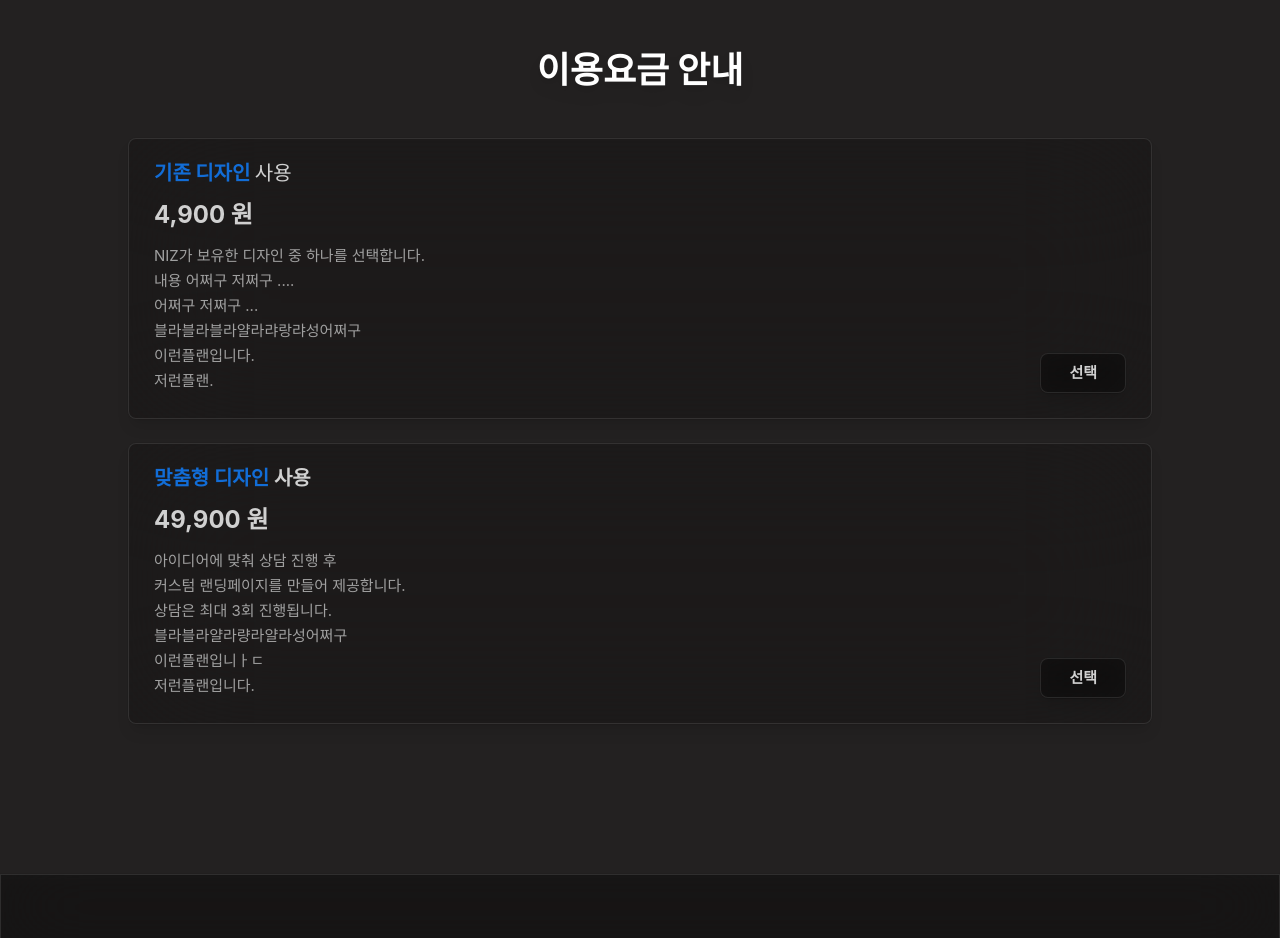
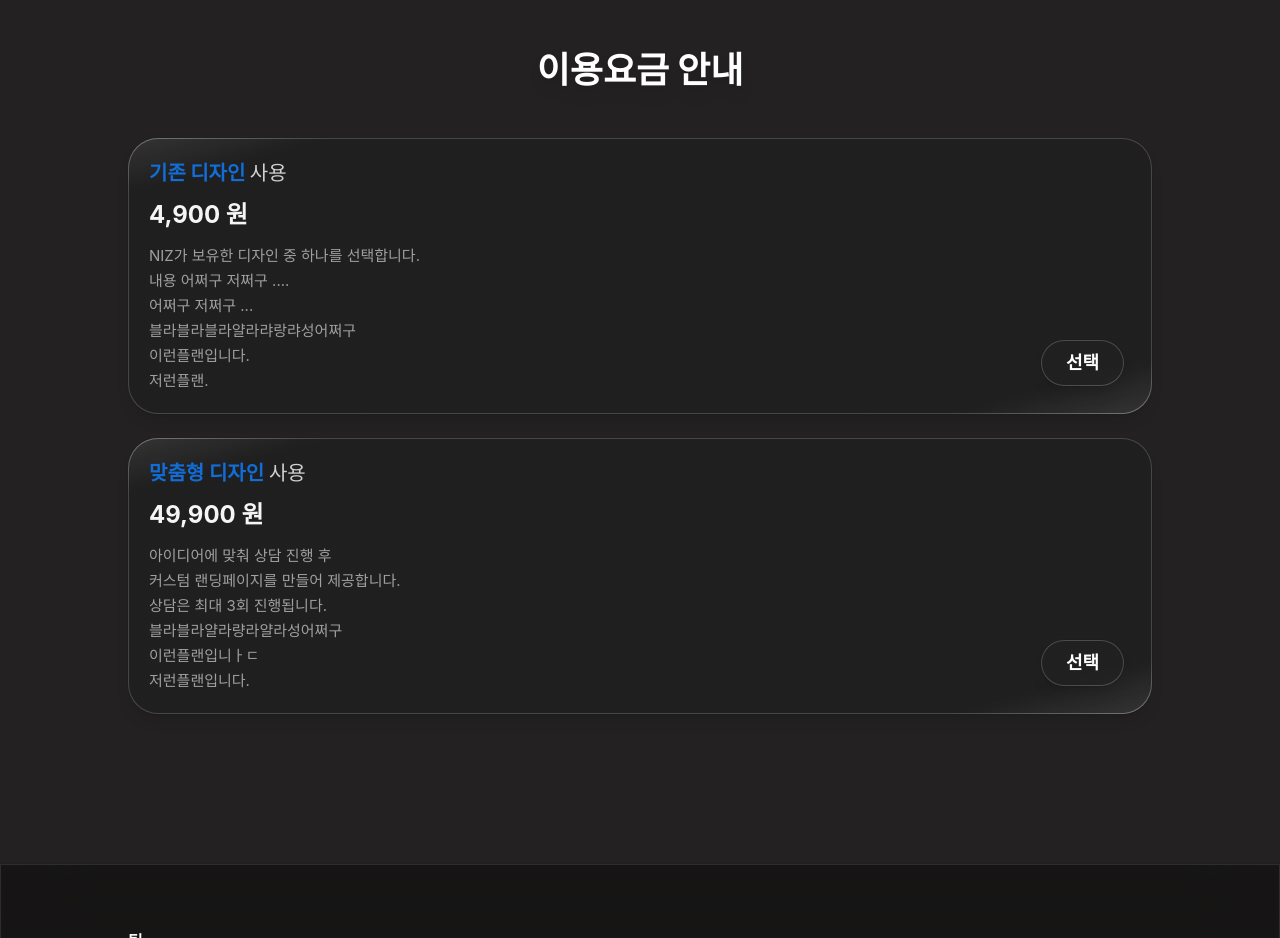
Before and after one commit to NIZ-Solutions/niz-front, a React (Create React App) app: page / in a window 1280 px wide. Shown: the part 4100-5038 px from the top of the page. Built offline with nearby package versions, Linux system fonts and the light colour scheme; no server answers.

Commit message:
💄: Fix Style Color

```diff
--- a/src/App.css
+++ b/src/App.css
@@ -222,3 +222,23 @@ html.snap-y {
   scroll-snap-align: start;
   scroll-snap-stop: always;
 }
+
+input:-webkit-autofill,
+input:-webkit-autofill:hover,
+input:-webkit-autofill:focus,
+input:-webkit-autofill:active {
+  -webkit-text-fill-color: #000;
+  -webkit-box-shadow: 0 0 0px 1000px #232121 inset;
+  box-shadow: 0 0 0px 1000px #232121 inset;
+  transition: #fff 5000s ease-in-out 0s;
+}
+
+input:autofill,
+input:autofill:hover,
+input:autofill:focus,
+input:autofill:active {
+  -webkit-text-fill-color: #fff;
+  -webkit-box-shadow: 0 0 0px 1000px #fff inset;
+  box-shadow: 0 0 0px 1000px #232121 inset;
+  transition: #fff 5000s ease-in-out 0s;
+}
--- a/src/main/Plan.tsx
+++ b/src/main/Plan.tsx
@@ -23,12 +23,12 @@ export default function Plan() {
         이용요금 안내
       </h1>
       <ul className="flex w-full max-w-screen-lg flex-col gap-6 text-[15px] text-gray-002">
-        <li className="relative flex flex-col gap-3 rounded-lg border border-white/10 bg-black/20 p-[25px] pt-[20px] text-left shadow-lg ring-1 ring-black/5 backdrop-blur-3xl backdrop-saturate-150 supports-[backdrop-filter]:backdrop-blur-3xl">
+        <li className="glowing-border relative flex flex-col gap-3 rounded-lg border-2 bg-black/20 p-5 pt-[20px] text-left shadow-lg ring-1 ring-black/5 backdrop-blur-md backdrop-saturate-150 supports-[backdrop-filter]:backdrop-blur-md">
           <h2 className="text-xl font-extrabold text-blue-001">
             기존 디자인&nbsp;
             <p className="inline font-normal text-gray-001">사용</p>
           </h2>
-          <h2 className="text-2xl font-bold text-gray-001">4,900 원</h2>
+          <h2 className="text-2xl font-bold text-gray-000">4,900 원</h2>
           <p className="leading-[25px]">
             NIZ가 보유한 디자인 중 하나를 선택합니다.
             <br />
@@ -45,17 +45,19 @@ export default function Plan() {
           <button
             type="button"
             onClick={() => handleSubscription("PLAN1")}
-            className="absolute bottom-[25px] right-[25px] flex h-fit max-w-fit flex-col gap-3 rounded-lg border border-white/10 bg-black/30 px-7 py-2 text-left font-bold text-gray-001 shadow-lg ring-1 ring-black/5 backdrop-blur-md backdrop-saturate-150 supports-[backdrop-filter]:backdrop-blur-md"
+            className="group absolute bottom-[25px] right-[25px] inline-flex h-fit w-full max-w-fit items-center justify-center p-[2px] hover:drop-shadow"
           >
-            선택
+            <span className="glowing-border inline-flex w-full items-center justify-center px-6 py-2 text-lg font-extrabold text-white shadow-lg ring-1 ring-black/5 backdrop-blur-sm backdrop-saturate-150 transition-transform duration-300 ease-out active:scale-[0.97] group-hover:scale-[0.985] supports-[backdrop-filter]:backdrop-blur-sm">
+              선택
+            </span>
           </button>
         </li>
-        <li className="relative flex flex-col gap-3 rounded-lg border border-white/10 bg-black/20 p-[25px] pt-[20px] text-left shadow-lg ring-1 ring-black/5 backdrop-blur-3xl backdrop-saturate-150 supports-[backdrop-filter]:backdrop-blur-3xl">
+        <li className="glowing-border relative flex flex-col gap-3 rounded-lg border-2 bg-black/20 p-5 pt-[20px] text-left shadow-lg ring-1 ring-black/5 backdrop-blur-md backdrop-saturate-150 supports-[backdrop-filter]:backdrop-blur-md">
           <h2 className="text-xl font-bold text-blue-001">
             맞춤형 디자인&nbsp;
-            <p className="inline text-gray-001">사용</p>
+            <p className="inline font-normal text-gray-001">사용</p>
           </h2>
-          <h2 className="text-2xl font-bold text-gray-001">49,900 원</h2>
+          <h2 className="text-2xl font-bold text-gray-000">49,900 원</h2>
           <p className="leading-[25px]">
             아이디어에 맞춰 상담 진행 후 <br />
             커스텀 랜딩페이지를 만들어 제공합니다.
@@ -74,9 +76,11 @@ export default function Plan() {
           <button
             type="button"
             onClick={() => handleSubscription("PLAN2")}
-            className="absolute bottom-[25px] right-[25px] flex h-fit max-w-fit flex-col gap-3 rounded-lg border border-white/10 bg-black/30 px-7 py-2 text-left font-bold text-gray-001 shadow-lg ring-1 ring-black/5 backdrop-blur-md backdrop-saturate-150 supports-[backdrop-filter]:backdrop-blur-md"
+            className="group absolute bottom-[25px] right-[25px] inline-flex h-fit w-full max-w-fit items-center justify-center p-[2px] hover:drop-shadow"
           >
-            선택
+            <span className="glowing-border inline-flex w-full items-center justify-center px-6 py-2 text-lg font-extrabold text-white shadow-lg ring-1 ring-black/5 backdrop-blur-sm backdrop-saturate-150 transition-transform duration-300 ease-out active:scale-[0.97] group-hover:scale-[0.985] supports-[backdrop-filter]:backdrop-blur-sm">
+              선택
+            </span>
           </button>
         </li>
       </ul>
--- a/src/pages/Login.tsx
+++ b/src/pages/Login.tsx
@@ -110,7 +110,7 @@ export default function Login() {
 
   return (
     <>
-      <div className="flex w-full flex-col items-center px-7 text-black-000 dark:text-white">
+      <div className="flex w-full flex-col items-center px-7 text-white">
         <div className="flex min-h-screen w-full min-w-[280px] max-w-screen-lg flex-col items-center justify-center gap-12 self-center pb-[100px] pt-[140px] md:flex-row md:items-center md:justify-between md:text-center lg:px-0">
           {/* 로그인 타이틀 */}
           <div className="flex max-h-screen w-fit flex-col items-center justify-start gap-12 md:max-w-[45%] md:items-center">
@@ -168,7 +168,7 @@ export default function Login() {
               <div className="flex flex-col gap-3">
                 <button
                   id="login_Btn"
-                  className="w-full rounded-xl bg-gray-001 py-3 text-xl font-extrabold text-white-000 dark:bg-gray-003"
+                  className="w-full rounded-xl bg-gray-003 py-3 text-xl font-extrabold text-white-000"
                   onClick={handleLogin}
                 >
                   로그인
--- a/src/pages/Mypage.tsx
+++ b/src/pages/Mypage.tsx
@@ -48,7 +48,7 @@ export default function Mypage() {
 
   return (
     <>
-      <div className="flex min-h-screen w-full flex-col overflow-auto text-black-000 dark:text-gray-001">
+      <div className="flex min-h-screen w-full flex-col overflow-auto text-gray-001">
         {/* 내 정보 컨테이너 */}
         {/* <div className="flex min-h-fit w-full min-w-[280px] max-w-screen-lg flex-col justify-center gap-3 self-center px-7 pt-[120px] md:mb-auto md:h-fit md:justify-start md:text-center">
         <h1 className="text-4xl font-extrabold leading-[50px] md:mr-0 md:min-w-[50%]">
@@ -76,17 +76,15 @@ export default function Mypage() {
       </div>  */}
         {/* 신청내역 컨테이너 */}
         <div className="flex min-h-fit w-full min-w-[280px] max-w-screen-lg flex-col justify-center gap-3 self-center px-7 pb-[120px] pt-[120px] md:min-h-screen md:justify-start md:overflow-scroll md:overflow-x-hidden md:text-center">
-          <h1 className="mr-auto text-4xl font-extrabold leading-[50px] md:mr-0 md:min-w-[50%] dark:text-white-000">
+          <h1 className="mr-auto text-4xl font-extrabold leading-[50px] text-white-000 md:mr-0 md:min-w-[50%]">
             신청내역
           </h1>
-          <p className="pb-10 text-sm text-gray-003 dark:text-gray-001">
+          <p className="pb-10 text-sm text-gray-001">
             상담 변경은 고객센터를 통해 부탁드립니다.
           </p>
           <div className="flex flex-col gap-16 md:text-left">
             {userInfo.length === 0 ? (
-              <p className="text-gray-003 dark:text-gray-001">
-                신청 내역이 없습니다.
-              </p>
+              <p className="text-gray-001">신청 내역이 없습니다.</p>
             ) : (
               userInfo.map((info) => (
                 <div key={info.id} className="flex flex-col gap-1">
@@ -100,7 +98,7 @@ export default function Mypage() {
                     <p>주문번호 :&nbsp;</p>
                     <p>{info.paymentId}</p>
                   </div>
-                  <div className="dark:bg-gray-005 relative mt-2 flex flex-col gap-2 rounded-lg bg-gray-000 p-5 md:text-left">
+                  <div className="bg-gray-005 relative mt-2 flex flex-col gap-2 rounded-lg p-5 md:text-left">
                     <p>
                       <p className="inline font-medium">상담시간 :</p>&nbsp;
                       {info.advicedAt.replace("T", " ").slice(0, 16)}
--- a/src/pages/Signup.tsx
+++ b/src/pages/Signup.tsx
@@ -263,7 +263,7 @@ export default function Signup() {
 
   return (
     <>
-      <div className="flex min-h-screen w-full flex-col items-center px-7 text-black-000 dark:text-white-000">
+      <div className="flex min-h-screen w-full flex-col items-center px-7 text-white-000">
         <div className="flex max-h-fit w-full min-w-[280px] max-w-screen-lg flex-col items-center justify-center gap-12 self-center pb-[100px] pt-[140px] md:flex-row md:items-start md:justify-between md:text-center lg:px-0">
           {/* 회원가입 타이틀 */}
           <div className="flex max-h-screen w-fit flex-col items-center justify-start gap-12 md:max-w-[45%] md:items-center">
@@ -420,7 +420,7 @@ export default function Signup() {
                 <button
                   type="button"
                   id="login_Btn"
-                  className="w-full rounded-xl bg-gray-001 py-3 text-xl font-extrabold text-white-000 dark:bg-gray-003"
+                  className="w-full rounded-xl bg-gray-003 py-3 text-xl font-extrabold text-white-000"
                   onClick={handleSignup}
                 >
                   계정 만들기
```
